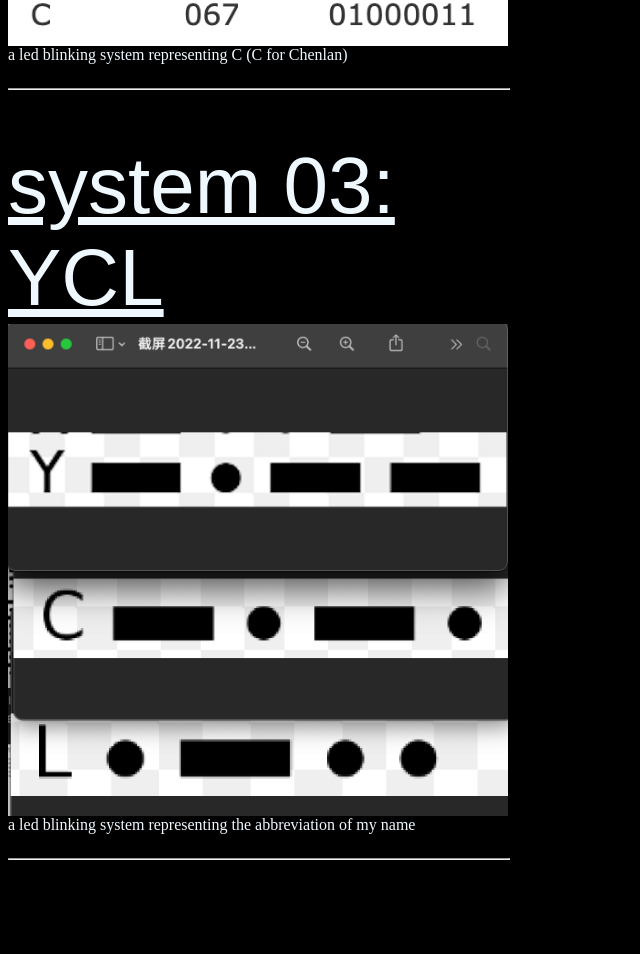
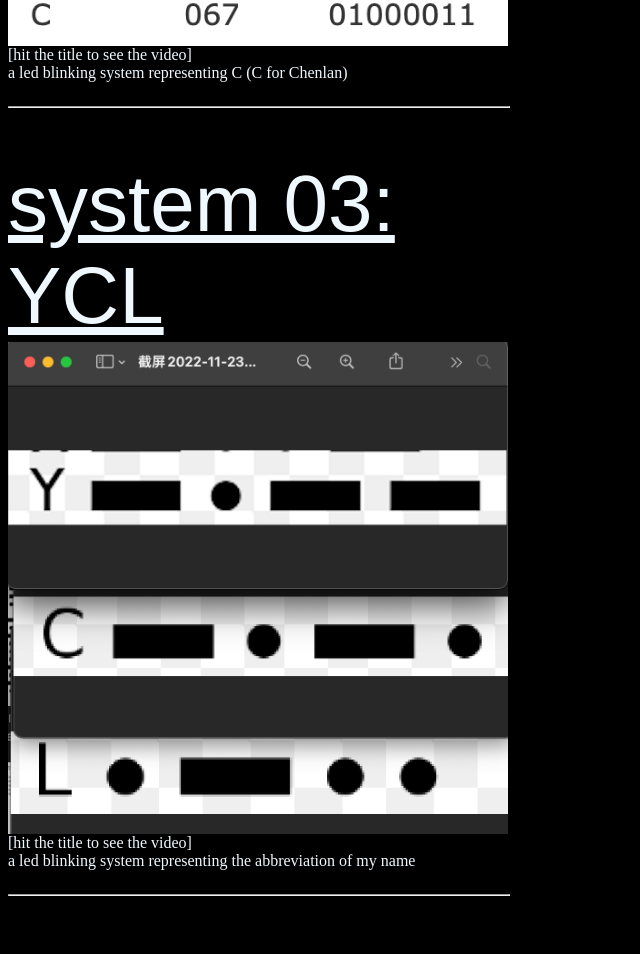
Before and after one commit to Ellen25/AC-CT1-Fall22-2, a plain HTML site: page week10-hw/index.html in a window 1280 px wide. Shown: the part 660-1614 px from the top of the page, without its empty margins (0-640 px from the left). Before the commit the page ends 1578 px from the top, so only its background shows below. Drawn offline with Linux system fonts and the light colour scheme.

Commit message:
week 10 hw

```diff
--- a/week10-hw/index.html
+++ b/week10-hw/index.html
@@ -16,20 +16,20 @@
         <a href="https://youtu.be/rdn5r5Q7ehY"> system 01: 19/60s</a>
         <div style="padding:42.71% 0 0 0;position:relative;"><iframe src="https://player.vimeo.com/video/774596841?h=30921bf90c&amp;badge=0&amp;autopause=0&amp;player_id=0&amp;app_id=58479" frameborder="0" allow="autoplay; fullscreen; picture-in-picture" allowfullscreen style="position:absolute;top:0;left:0;width:100%;height:100%;" title="输入/文字19/1"></iframe></div><script src="https://player.vimeo.com/api/player.js"></script>
         <!-- <img src="images/01.png"> -->
-        <p>[click on the title to see the video]<br>controlling the led with a button, I turned the led on everytime I found my eye blinking. I tried to imitate the way that algorithm and machine learning see the world as accurate as possible, but it was not an easy case</p>
+        <p>[hit the title to see the video]<br>controlling the led with a button, I turned the led on everytime I found my eye blinking. I tried to imitate the way that algorithm and machine learning see the world as accurate as possible, but it was not an easy case</p>
         <hr>
 
         <a href="https://youtube.com/shorts/QEeMi4ACf3w?feature=share">system 02: C</a>
         <img src="images/C.png">
         <p>
-            a led blinking system representing C (C for Chenlan)
+            [hit the title to see the video]<br>a led blinking system representing C (C for Chenlan)
         </p>
         <hr>
 
         <a href="https://youtube.com/shorts/KpThdFD_WUE?feature=share">system 03: YCL</a>
         <img src="images/ycl.png">
         <p>
-            a led blinking system representing the abbreviation of my name
+            [hit the title to see the video]<br>a led blinking system representing the abbreviation of my name
         </p>
         <hr>
 
```
